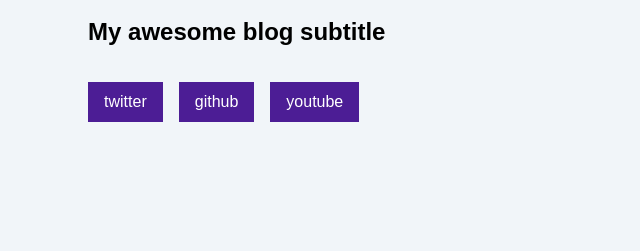
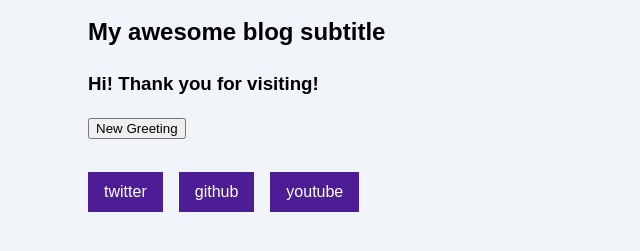
Before and after one commit to hakudevtw/play-projects, an Astro site in the folder apps/astro_doc-tutorial/: page / in a window 1280 px wide. Shown: the part 157-408 px from the top of the page, without its empty margins (212-852 px from the left). Built offline with nearby package versions, Linux system fonts and the light colour scheme; Astro itself is replaced by a stand-in of ours.

Commit message:
feat: create preact Greeting component

```diff
--- /dev/null
+++ b/apps/astro_doc-tutorial/src/components/Greeting.tsx
@@ -0,0 +1,18 @@
+import { useState } from "preact/hooks";
+
+interface GreetingProps {
+  messages: string[];
+}
+
+export default function Greeting({ messages }: GreetingProps) {
+  const randomMessage = () => messages[Math.floor(Math.random() * messages.length)];
+
+  const [greeting, setGreeting] = useState(messages[0]);
+
+  return (
+    <div>
+      <h3>{greeting}! Thank you for visiting!</h3>
+      <button onClick={() => setGreeting(randomMessage())}>New Greeting</button>
+    </div>
+  );
+}
--- a/apps/astro_doc-tutorial/src/pages/index.astro
+++ b/apps/astro_doc-tutorial/src/pages/index.astro
@@ -1,9 +1,15 @@
 ---
 import BaseLayout from "@layouts/BaseLayout.astro";
+import Greeting from "@components/Greeting";
 
 const pageTitle = "Home Page";
 ---
 
 <BaseLayout pageTitle={pageTitle}>
   <h2>My awesome blog subtitle</h2>
+  <!--
+    client:visible - send js when the component is visible
+    client:load - send and rerun js on client when page loads to hydrate
+  -->
+  <Greeting client:load messages={["Hi", "Hello", "Howdy", "Hey there"]} />
 </BaseLayout>
```
